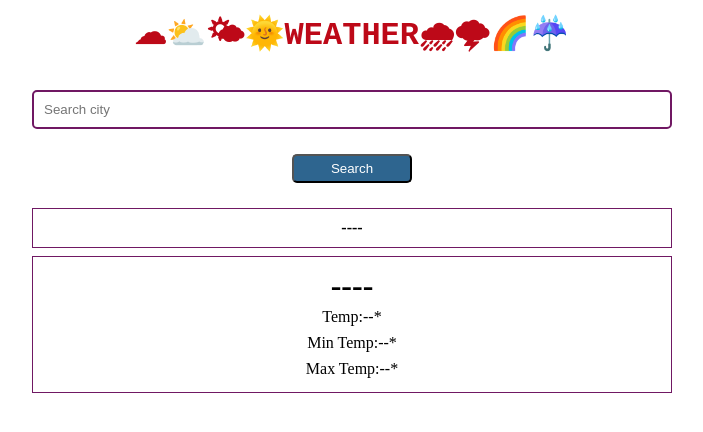
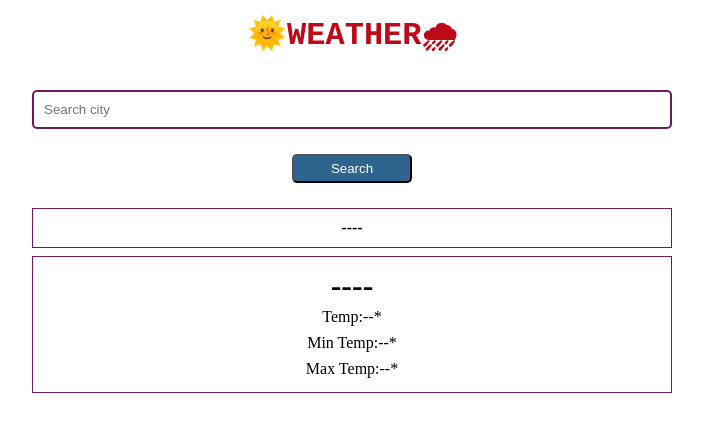
Before and after one commit to Abinaya2003/weather-app, a plain HTML site: page index.html in a window 1280 px wide. Shown: the whole page, without its empty margins (288-991 px from the left). Drawn offline with Linux system fonts and the light colour scheme.

Commit message:
Update index.html

```diff
--- a/index.html
+++ b/index.html
@@ -11,7 +11,7 @@
 </head>
 <body class="text-center">
     <main>
-        <h1 class="banner">☁⛅🌤🌞WEATHER🌧🌩🌈☔</h1><br><br><br><br><br>
+        <h1 class="banner">🌞WEATHER🌧</h1><br><br><br><br><br>
         <div id="input">
             <input type="text" name="City Name" id="city-input" placeholder="Search city">
         </div><br><br><br>
```
